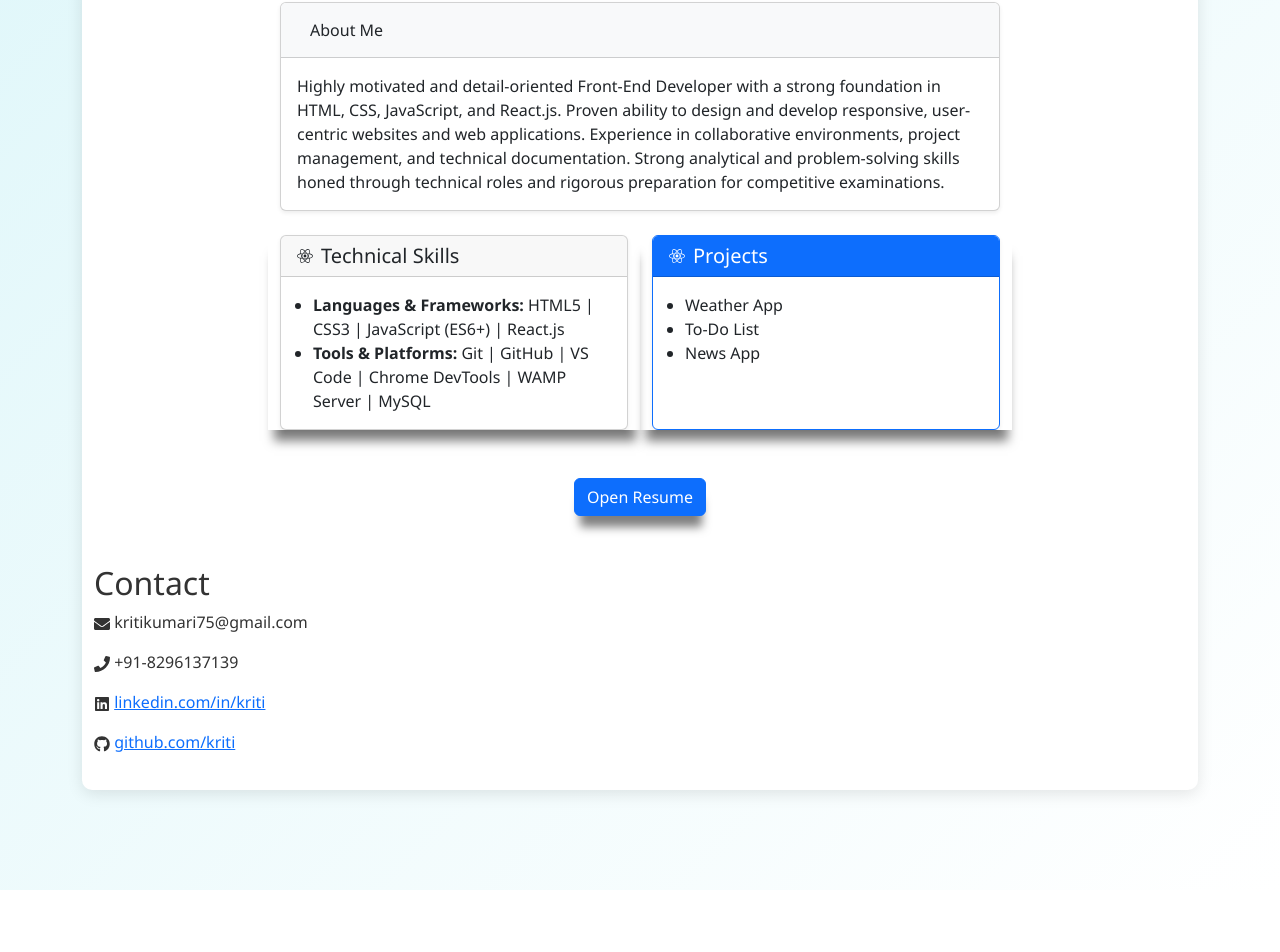
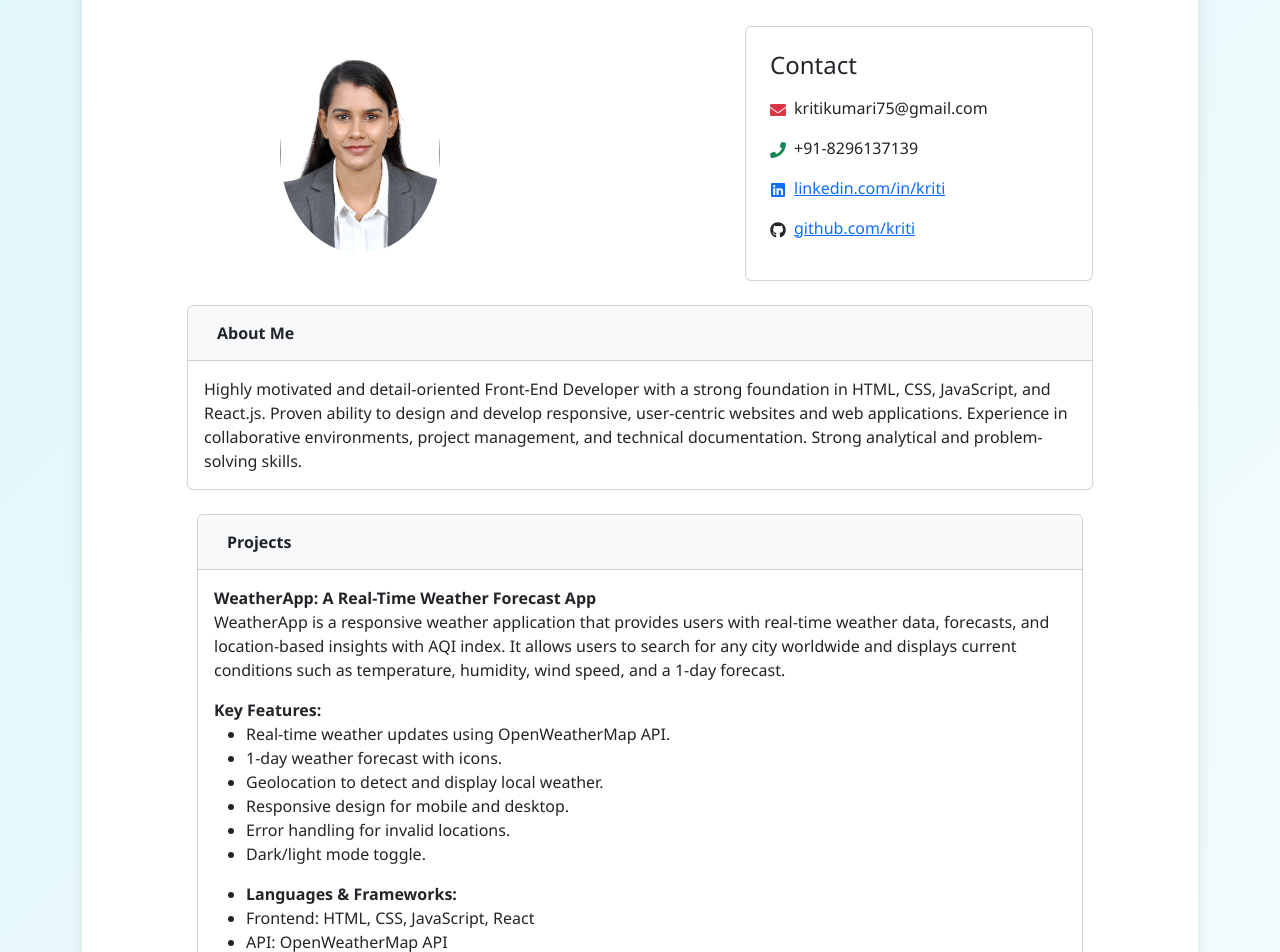
Before and after one commit to kritikumari-source/myportfolio, a React (Create React App) app: page /about in a window 1280 px wide. Shown: the part 118-1070 px from the top of the page. Before the commit the page ends 1008 px from the top, so only its background shows below. Built offline with nearby package versions, Linux system fonts and the light colour scheme.

Commit message:
realingment and some changes

```diff
--- a/src/components/About.js
+++ b/src/components/About.js
@@ -1,141 +1,6 @@
-
-// import React from "react";
-// import {
-//   FaReact,
-//   FaNodeJs,
-//   FaHtml5,
-//   FaCss3Alt,
-//   FaJsSquare,
-//   FaEnvelope,
-//   FaPhone,
-//   FaLinkedin,
-//   FaGithub,
-// } from "react-icons/fa";
-
-// const Resume = () => {
-//   return (
-//     <div className="resume-container">
-//       <div class="accordion" id="accordionPanelsStayOpenExample">
-//         <div class="accordion-item">
-//           <h2 class="accordion-header">
-//                <button
-//                class="accordion-button"
-//               type="button"
-//               data-bs-toggle="collapse"
-//               data-bs-target="#panelsStayOpen-collapseOne"
-//               aria-expanded="true"
-//               aria-controls="panelsStayOpen-collapseOne"
-//             >
-//               <b> About me</b>
-//                </button>
-
-//           </h2>
-//           <div
-//             id="panelsStayOpen-collapseOne"
-//             class="accordion-collapse collapse show"
-//           >
-//             <div class="accordion-body">
-//               <strong></strong> Highly motivated and detail-oriented Front-End
-//               Developer with a strong foundation in HTML, CSS, JavaScript, and
-//               React.js. Proven ability to design and develop responsive,
-//               user-centric websites and web applications. Experience in
-//               collaborative environments, project management, and technical
-//               documentation. Strong analytical and problem-solving skills honed
-//               through technical roles and rigorous preparation for competitive
-//               examinations.
-//             </div>
-//           </div>
-//         </div>
-
-//       </div>
-
-
-
-// <div className="container pt-5">
-//   <div className="row g-4 mb-5 justify-content-center">
-
-//     {/* Card 1 - Technical Skills */}
-//     <div className="col-md-10 col-lg-6">
-//       <div className="card h-100 shadow-sm border-primary">
-//         <div className="card-header bg-primary text-white d-flex align-items-center">
-//           <FaReact className="me-2" />
-//           <h5 className="mb-0">Technical Skills</h5>
-//         </div>
-//         <div className="card-body">
-//           <ul className="card-text ps-3">
-//             <li><strong>Languages & Frameworks:</strong> HTML5 | CSS3 | JavaScript (ES6+) | React.js</li>
-//             <li><strong>Tools & Platforms:</strong> Git | GitHub | VS Code | Chrome DevTools | WAMP Server | MySQL</li>
-//           </ul>
-//         </div>
-//       </div>
-//     </div>
-
-//     {/* Card 2 - Projects */}
-//     <div className="col-md-10 col-lg-6">
-//       <div className="card h-100 shadow-sm border-primary">
-//         <div className="card-header bg-primary text-white d-flex align-items-center">
-//           <FaReact className="me-2" />
-//           <h5 className="mb-0">Projects</h5>
-//         </div>
-//         <div className="card-body">
-//           <ul className="card-text ps-3">
-//             <li>Weather App</li>
-//             <li>To-Do List</li>
-//             <li>News App</li>
-//           </ul>
-//         </div>
-//       </div>
-//     </div>
-
-//   </div>
-// </div>
-
-
-
-//       {/* 🔽 Resume Button - Centered Below Cards */}
-//       <div className="text-center mb-5">
-//         <a
-//           href="/resume.pdf"
-//           target="_blank"
-//           rel="noopener noreferrer"
-//           className="btn btn-primary"
-//           style={{ boxShadow: '1px 16px 10px -5px rgba(0,0,0,0.5)'}}
-//         >
-//           Open Resume
-//         </a>
-//       </div>
-
-//       {/* Contact Info */}
-//       <div className="mt-4">
-//         <h2>Contact</h2>
-//         <p>
-//           <FaEnvelope /> kritikumari75@gmail.com
-//         </p>
-//         <p>
-//           <FaPhone /> +91-8296137139
-//         </p>
-//         <p>
-//           <FaLinkedin />{" "}
-//           <a href="https://www.linkedin.com/in/kriti-kumari-696165a6/">
-//             linkedin.com/in/kriti
-//           </a>
-//         </p>
-//         <p>
-//           <FaGithub /> <a href="https://github.com/kritikumari-source">github.com/kriti</a>
-//         </p>
-
-//       </div>
-//     </div>
-//   );
-// };
-
-// export default Resume;
-
-
-import React from "react";
+import React, { useEffect } from "react";
 import {
   FaReact,
-  FaNodeJs,
   FaHtml5,
   FaCss3Alt,
   FaJsSquare,
@@ -143,15 +8,80 @@ import {
   FaPhone,
   FaLinkedin,
   FaGithub,
+  FaDownload,
 } from "react-icons/fa";
+import AOS from "aos";
+import "aos/dist/aos.css";
+import kriti from "./kriti.jpg";
 
 const Resume = () => {
+  useEffect(() => {
+    AOS.init({ duration: 1000 });
+  }, []);
+
   return (
-    <div className="resume-container container pt-4">
-      {/* About Me - Card Version of Accordion */}
-      <div className="row g-4 mb-4 justify-content-center">
-        <div className="col-md-10 col-lg-8">
-          <div className="card h-100 shadow-sm">
+    <div className="resume-container container py-5">
+      <div className="row align-items-center justify-content-center mb-4" data-aos="fade-up">
+        {/* Left: Image */}
+        <div className="col-lg-1">
+
+        </div>
+        <div className="col-lg-3 mb-4 mb-lg-0 float-right">
+            <img
+              src="/kriti.jpg"
+              alt="kriti"
+              style={{
+                width: "160px",
+                height: "200px",
+                borderRadius: "50%",
+                objectFit: "cover",
+              }}
+            />
+        </div>
+
+        {/* Right: Contact Info */}
+        <div className="col-lg-2">
+
+        </div>
+        <div className="col-lg-4">
+          <div className="card card-custom p-4">
+            <h4 className="mb-3">Contact</h4>
+            <p>
+              <FaEnvelope className="me-2 text-danger" />
+              kritikumari75@gmail.com
+            </p>
+            <p>
+              <FaPhone className="me-2 text-success" />
+              +91-8296137139
+            </p>
+            <p>
+              <FaLinkedin className="me-2 text-primary" />
+              <a
+                href="https://www.linkedin.com/in/kriti-kumari-696165a6/"
+                target="_blank"
+                rel="noreferrer"
+              >
+                linkedin.com/in/kriti
+              </a>
+            </p>
+            <p>
+              <FaGithub className="me-2 text-dark" />
+              <a
+                href="https://github.com/kritikumari-source"
+                target="_blank"
+                rel="noreferrer"
+              >
+                github.com/kriti
+              </a>
+            </p>
+          </div>
+        </div>
+      </div>
+
+      {/* About Me */}
+      <div className="row justify-content-center mb-4 mt-4" data-aos="fade-up">
+        <div className="col-lg-10">
+          <div className="card card-custom">
             <div className="card-header bg-light">
               <h5 className="mb-0">
                 <button
@@ -162,105 +92,236 @@ const Resume = () => {
                   aria-expanded="true"
                   aria-controls="aboutMeCollapse"
                 >
-                  About Me
+                  <b>About Me</b>
                 </button>
               </h5>
             </div>
-            <div
-              id="aboutMeCollapse"
-              className="collapse show"
-            >
+            <div id="aboutMeCollapse" className="collapse show">
               <div className="card-body">
                 <strong></strong> Highly motivated and detail-oriented Front-End
                 Developer with a strong foundation in HTML, CSS, JavaScript, and
                 React.js. Proven ability to design and develop responsive,
                 user-centric websites and web applications. Experience in
                 collaborative environments, project management, and technical
-                documentation. Strong analytical and problem-solving skills honed
-                through technical roles and rigorous preparation for competitive
-                examinations.
+                documentation. Strong analytical and problem-solving skills.
               </div>
             </div>
           </div>
         </div>
-      </div>
+        {/* </div> */}
 
-      {/* Skills & Projects Cards */}
-      <div className="row g-4 mb-5 justify-content-center">
+        {/* projects */}
+        {/* weather app */}
+        <div className="row justify-content-center mb-4 mt-4" data-aos="fade-up">
+          <div className="col-lg-10">
+            <div className="card card-custom">
+              <div className="card-header bg-light">
+                <h5 className="mb-0">
+                  <button
+                    className="btn btn-link text-decoration-none text-dark"
+                    type="button"
+                    data-bs-toggle="collapse"
+                    data-bs-target="#aboutMeCollapse"
+                    aria-expanded="true"
+                    aria-controls="aboutMeCollapse"
+                  >
+                    <b>Projects</b>
+                  </button>
+                </h5>
+              </div>{" "}
+              {/* ✅ Properly closed card-header here */}
+              <div id="aboutMeCollapse" className="collapse show">
+                <div className="card-body">
+                  <strong>WeatherApp: A Real-Time Weather Forecast App</strong>
+                  <p>
+                    WeatherApp is a responsive weather application that provides
+                    users with real-time weather data, forecasts, and
+                    location-based insights with AQI index. It allows users to
+                    search for any city worldwide and displays current
+                    conditions such as temperature, humidity, wind speed, and a
+                    1-day forecast.
+                  </p>
+                  <strong>Key Features:</strong>
+                  <ul>
+                    <li>Real-time weather updates using OpenWeatherMap API.</li>
+
+                    <li>1-day weather forecast with icons.</li>
+
+                    <li>Geolocation to detect and display local weather.</li>
+
+                    <li>Responsive design for mobile and desktop.</li>
+
+                    <li>Error handling for invalid locations.</li>
+
+                    <li>Dark/light mode toggle.</li>
+                  </ul>
+                  <ul>
+                    <li>
+                      <strong>Languages & Frameworks:</strong>
+                    </li>
+                    <li>Frontend: HTML, CSS, JavaScript, React</li>
+                    <li>API: OpenWeatherMap API</li>
+                    <li>Styling: Bootstrap / CSS Modules</li>
+                    <li>Other Tools: Axios</li>
+                  </ul>
+                  <ul>
+                    <li>
+                      <strong>Tools & Platforms:</strong>
+                    </li>
+                    Git, GitHub, VS Code, Chrome DevTools.
+                  </ul>
+                </div>
+              </div>
+            </div>
+          </div>
+        </div>
+        {/* ToDoList */}
+        <div className="row justify-content-center mb-4" data-aos="fade-up">
+          <div className="col-lg-10">
+            <div className="card card-custom">
+              <div className="card-header bg-light">
+                <h5 className="mb-0">
+                  <button
+                    className="btn btn-link text-decoration-none text-dark"
+                    type="button"
+                    data-bs-toggle="collapse"
+                    data-bs-target="#aboutMeCollapse"
+                    aria-expanded="true"
+                    aria-controls="aboutMeCollapse"
+                  >
+                    <b>Projects</b>
+                  </button>
+                </h5>
+              </div>
+
+              <div id="aboutMeCollapse" className="collapse show">
+                <div className="card-body">
+                  <strong>To-Do List: App to maintain daily routine</strong>
+                  <p>
+                    A simple and efficient to-do list web application that helps users manage daily tasks.
+                     Features include task creation, editing, deletion,
+                     marking as complete, and persistent storage using local storage.
+                      Built with React and styled for a clean, responsive user experience.
 
 
-        {/* Technical Skills */}
-        <div className="col-md-4 col-lg-4" style={{ boxShadow: '1px 16px 10px -5px rgba(0,0,0,0.5)' }}>
-           {/* <div className="card h-100 shadow-sm border-primary">  */}
-           <div className="card h-100 shadow-sm border-seagreen">
-            <div className="card-header bg-seagreen d-flex align-items-center">
+                  </p>
+                  <strong>Key Features:</strong>
+                  <ul>
+                    <li>Built a responsive, single-page to-do list application using React and functional components.</li>
 
+                    <li>Implemented features including add/edit/delete tasks and persistent storage using LocalStorage.</li>
 
-            {/* <div className="card-header bg-primary text-white d-flex align-items-center"> */}
-              <FaReact className="me-2" />
-              <h5 className="mb-0">Technical Skills</h5>
+                    <li>Used React hooks (useState, useEffect) to manage state and side effects effectively.</li>
+
+                    <li>Designed an intuitive user interface with real-time task updates and dynamic filtering.
+
+</li>
+
+                    <li>Error handling for invalid locations.</li>
+
+                    <li>Dark/light mode toggle.</li>
+                  </ul>
+                  <ul>
+                    <li>
+                      <strong>Languages & Frameworks:</strong>
+                    </li>
+                    HTML5, CSS3, JavaScript (ES6+), React.js
+                  </ul>
+                  <ul>
+                    <li>
+                      <strong>Tools & Platforms:</strong>
+                    </li>
+                    Git, GitHub, VS Code, Chrome DevTools.
+                  </ul>
+                </div>
+              </div>
             </div>
-            <div className="card-body">
-              <ul className="card-text ps-3">
-                <li><strong>Languages & Frameworks:</strong> HTML5 | CSS3 | JavaScript (ES6+) | React.js</li>
-                <li><strong>Tools & Platforms:</strong> Git | GitHub | VS Code | Chrome DevTools | WAMP Server | MySQL</li>
-              </ul>
+          </div>
+        </div>
+{/* newsapp */}
+
+              <div className="row justify-content-center mb-4 mt-4" data-aos="fade-up">
+          <div className="col-lg-10">
+            <div className="card card-custom">
+              <div className="card-header bg-light">
+                <h5 className="mb-0">
+                  <button
+                    className="btn btn-link text-decoration-none text-dark"
+                    type="button"
+                    data-bs-toggle="collapse"
+                    data-bs-target="#aboutMeCollapse"
+                    aria-expanded="true"
+                    aria-controls="aboutMeCollapse"
+                  >
+                    <b>Projects</b>
+                  </button>
+                </h5>
+              </div>{" "}
+              {/* ✅ Properly closed card-header here */}
+              <div id="aboutMeCollapse" className="collapse show">
+                <div className="card-body">
+                  <strong>NewsApp: Headlines of news</strong>
+                  <p>
+                    A dynamic news application that fetches and displays the latest headlines using the NewsAPI. Built with React,
+                     it features category-based filtering (e.g., sports, technology, health), responsive design,
+                     and real-time updates. The app uses Axios for API calls and implements pagination for improved performance and UX.
+                     It demonstrates key front-end concepts like API integration, conditional rendering, and component-based architecture.
+                  </p>
+                  <strong>Key Features:</strong>
+                  <ul>
+                    <li>Routing:
+
+Implemented React Router for seamless navigation between news categories.</li>
+
+                    <li>Dark mode: Added dark mode toggle for improved accessibility and user preference.</li>
+
+                    {/* <li>Geolocation to detect and display local weather.</li>
+
+                    <li>Responsive design for mobile and desktop.</li>
+
+                    <li>Error handling for invalid locations.</li>
+
+                    <li>Dark/light mode toggle.</li> */}
+                  </ul>
+                  <ul>
+                    <li>
+                      <strong>Languages & Frameworks:</strong>
+                    </li>
+                    <li>Frontend: HTML, CSS, JavaScript, React</li>
+                    <li>API: News API</li>
+                    <li>Styling: Bootstrap / CSS Modules</li>
+                    {/* <li>Other Tools: Axios</li> */}
+                  </ul>
+                  <ul>
+                    <li>
+                      <strong>Tools & Platforms:</strong>
+                    </li>
+                    Git, GitHub, VS Code, Chrome DevTools.
+                  </ul>
+                </div>
+              </div>
             </div>
           </div>
         </div>
 
-        {/* Projects */}
-        <div className="col-md-4 col-lg-4" style={{ boxShadow: '1px 16px 10px -5px rgba(0,0,0,0.5)' }}>
-          <div className="card h-100 shadow-sm border-primary">
-            <div className="card-header bg-primary text-white d-flex align-items-center">
-              <FaReact className="me-2" />
-              <h5 className="mb-0">Projects</h5>
-            </div>
-            <div className="card-body">
-              <ul className="card-text ps-3">
-                <li>Weather App</li>
-                <li>To-Do List</li>
-                <li>News App</li>
-              </ul>
-            </div>
-          </div>
+
+
+
+        {/* Resume Button */}
+        <div className="text-center mb-5" data-aos="fade-up">
+          <a
+            href="/resume.pdf"
+            target="_blank"
+            rel="noopener noreferrer"
+            className="btn btn-outline-success btn-lg px-4 py-2"
+          >
+            <FaDownload className="me-2" /> Download Resume
+          </a>
         </div>
 
+
       </div>
-
-      {/* Resume Button */}
-      <div className="text-center mb-5">
-        <a
-          href="/resume.pdf"
-          target="_blank"
-          rel="noopener noreferrer"
-          className="btn btn-primary"
-          style={{ boxShadow: '1px 16px 10px -5px rgba(0,0,0,0.5)' }}
-        >
-          Open Resume
-        </a>
-      </div>
-
-      {/* Contact Info */}
-      <div className="mt-4">
-        <h2>Contact</h2>
-        <p>
-          <FaEnvelope /> kritikumari75@gmail.com
-        </p>
-        <p>
-          <FaPhone /> +91-8296137139
-        </p>
-        <p>
-          <FaLinkedin />{" "}
-          <a href="https://www.linkedin.com/in/kriti-kumari-696165a6/">
-            linkedin.com/in/kriti
-          </a>
-        </p>
-        <p>
-          <FaGithub /> <a href="https://github.com/kritikumari-source">github.com/kriti</a>
-        </p>
-      </div>
-    </div>
+    // </div>
   );
 };
 
```
Also changed, not shown: public/kriti.jpg (added), src/components/kriti.jpg (added).
